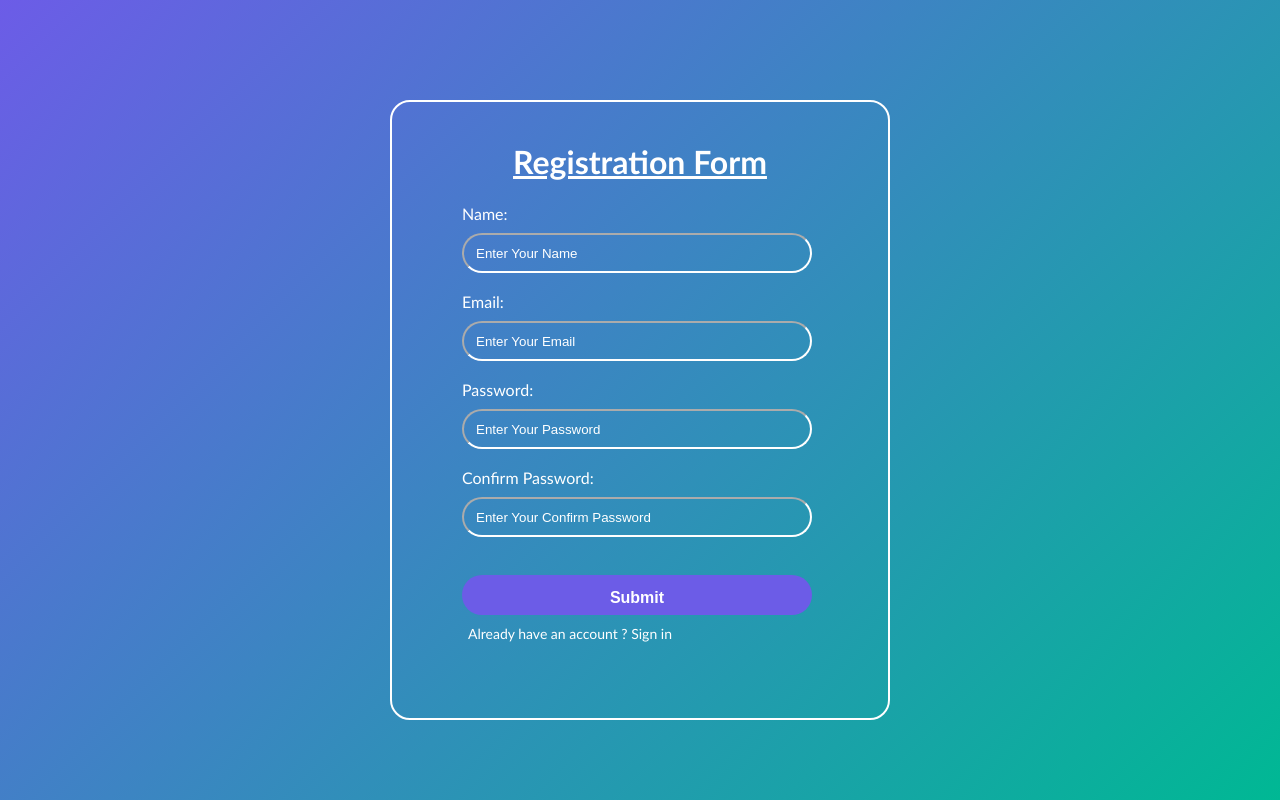
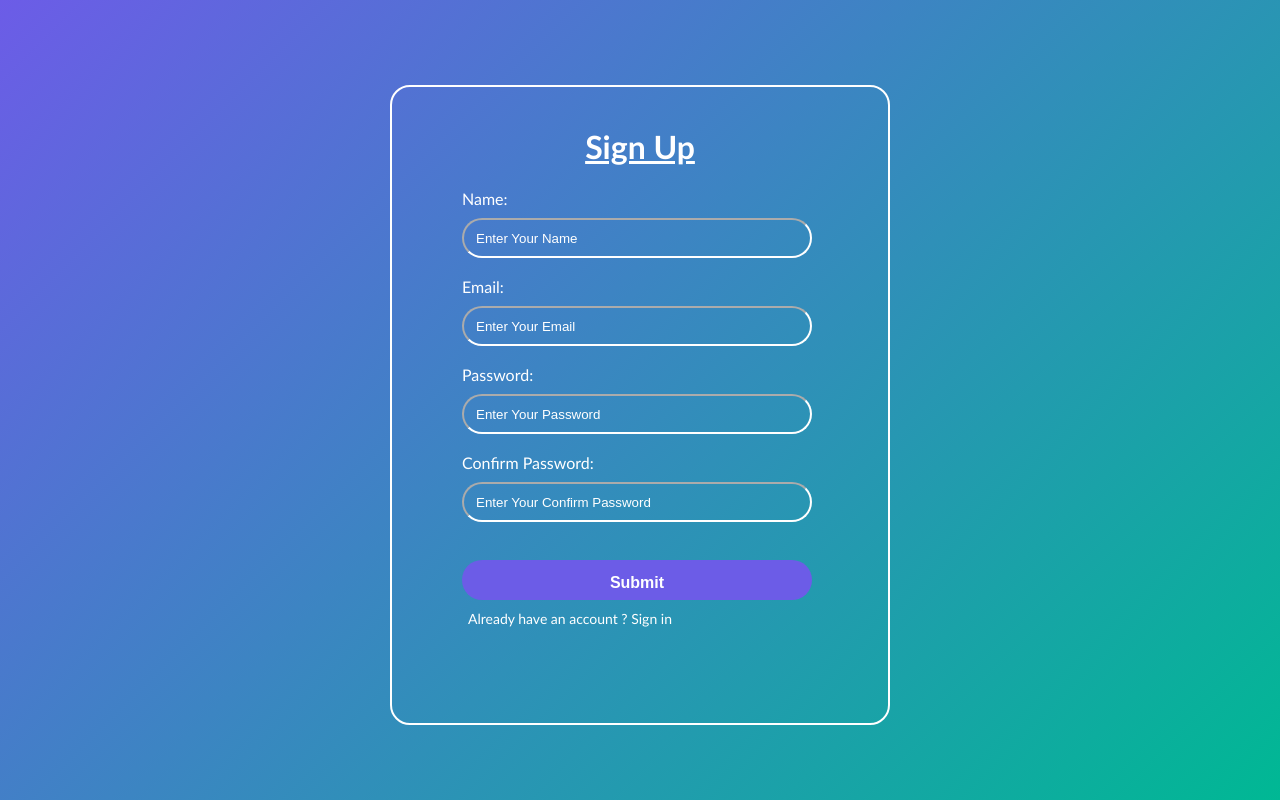
Before and after one commit to aaftab-vijapura/demo-webpage, a PHP site: page /wel_come/ in a window 1280 px wide. Run offline with PHP 8.4, Linux system fonts and the light colour scheme.

Commit message:
change php file

```diff
--- a/first.php
+++ b/first.php
@@ -192,6 +192,7 @@ OUTPUT_HTML:
             display:flex;
             justify-content:start;
             font-size:15px;
+            font-weight: bold;
         }
         .output-box{
             font-family:Arial,sans-serif;
@@ -223,7 +224,7 @@ OUTPUT_HTML:
 <body>
 <div class="container">
     <div class="main-box1">
-        <h1>Login Form</h1>
+        <h1>Sing in</h1>
         <div class="box-1">
             <form method="post" action="">
                 <!-- <label for="name">Name:</label><br>
--- a/homepage.html
+++ b/homepage.html
@@ -101,6 +101,7 @@
           />
           <strong>Welcome</strong>
         </a> -->
+
         <a class="navbar-brand logo-text" href="#home">Wel<span>Come</span></a>
 
         <button
@@ -117,6 +118,9 @@
           id="navbarNav"
         >
           <ul class="navbar-nav me-3 mb-2 mb-lg-0">
+            <li class="nav-item">
+              <a class="nav-link" href="first.php">Logout</a>
+            </li>
             <li class="nav-item">
               <a class="nav-link active" href="#home">Home</a>
             </li>
--- a/index.php
+++ b/index.php
@@ -132,11 +132,11 @@ if ($_SERVER['REQUEST_METHOD'] == "POST") {
 
         .main-box1 {
             width: 500px;
-            height: 620px;
+            height: 640px;
             background-color: transparent;
             border: 2px solid white;
             border-radius: 20px;
-            margin-top: 20px;
+            margin-top: 10px;
         }
 
         h1 {
@@ -235,7 +235,7 @@ if ($_SERVER['REQUEST_METHOD'] == "POST") {
 <body>
     <div class="container">
         <div class="main-box1">
-            <h1>Registration Form</h1>
+            <h1>Sign Up</h1>
             <div class="box-1">
                 <form method="post" action="">
                     <label for="Name">Name:</label><br>
```
